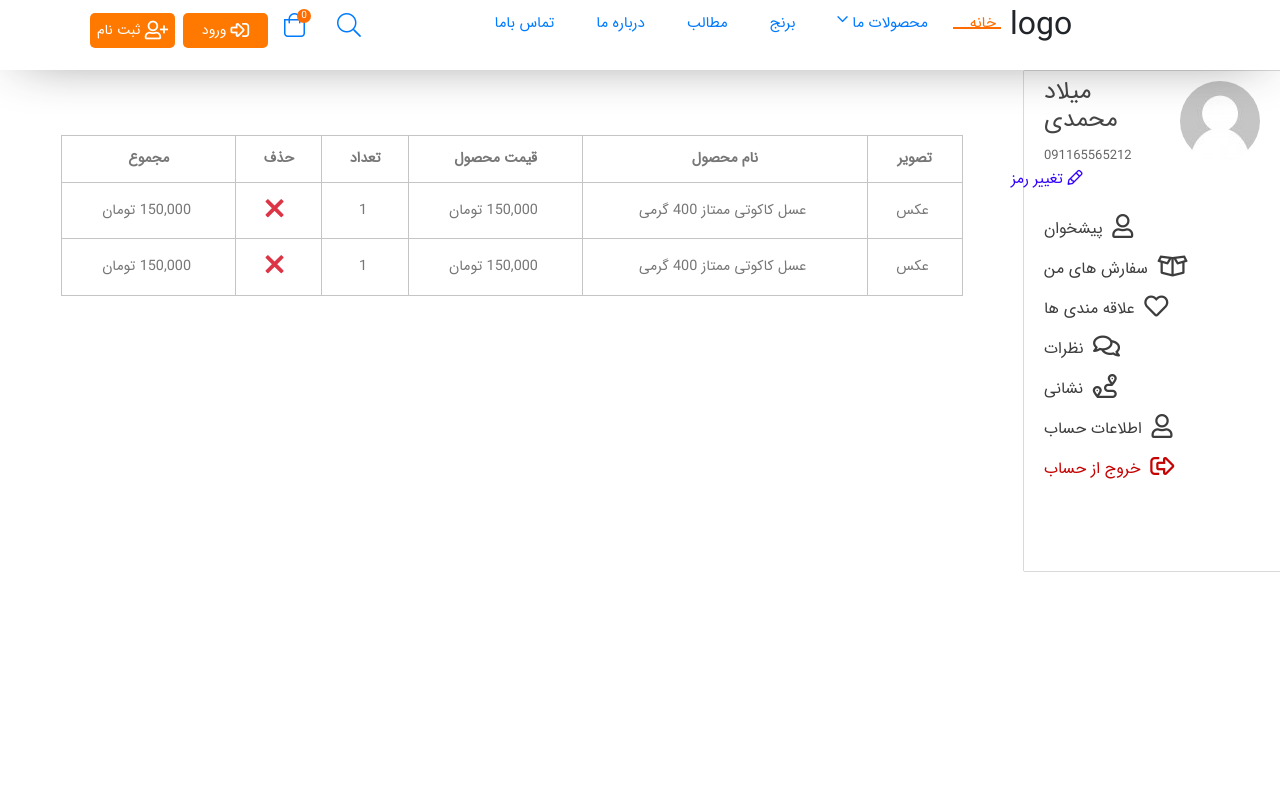
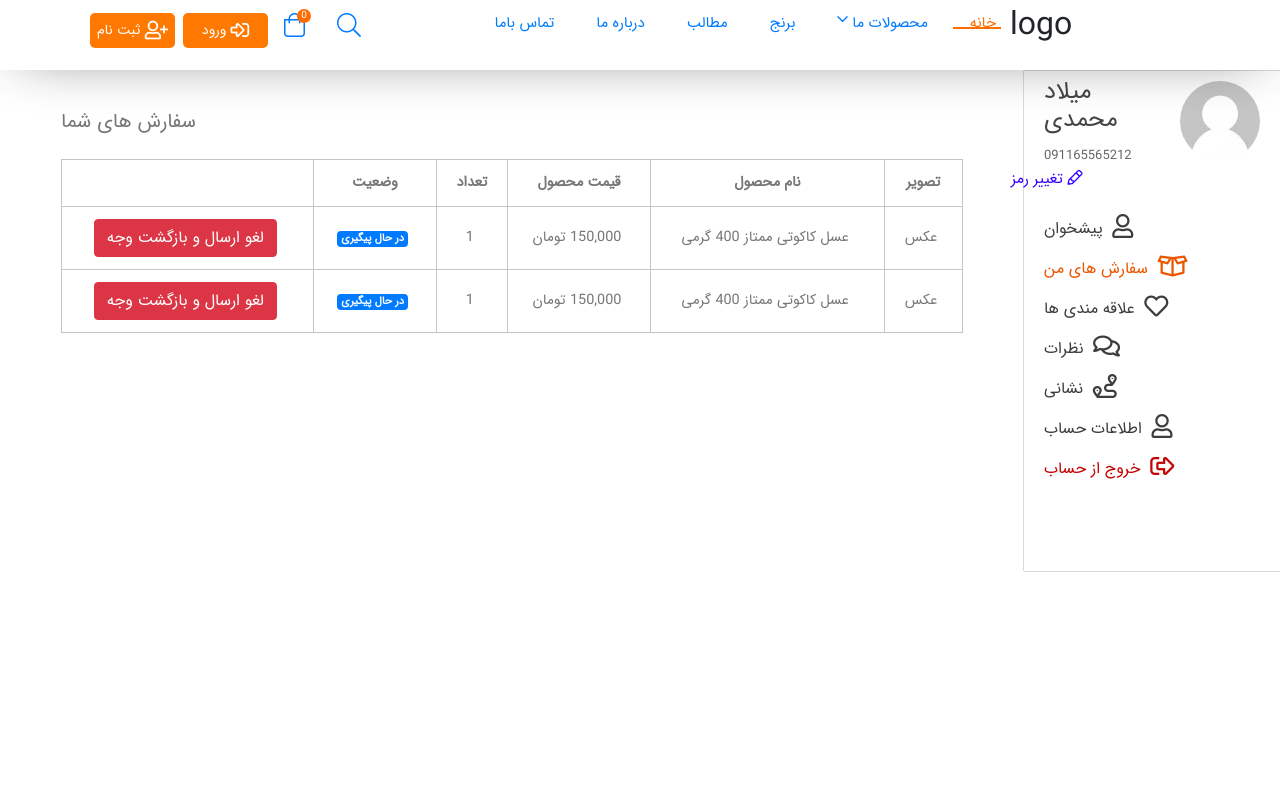
Before and after one commit to miladmohammadi82/afraalian-vue-cli, a Vue app: page /profile/my-order in a window 1280 px wide. Shown: the top 800 px of the page. Built offline with nearby package versions, Linux system fonts and the light colour scheme.

Commit message:
create complate my-order page and start likes page

```diff
--- /dev/null
+++ b/src/components/auth/userEnterFace/page/likes.vue
@@ -0,0 +1,15 @@
+<template>
+  <div class="container">
+
+  </div>
+</template>
+
+<script>
+export default {
+
+}
+</script>
+
+<style>
+
+</style>
--- a/src/components/auth/userEnterFace/page/my-order.vue
+++ b/src/components/auth/userEnterFace/page/my-order.vue
@@ -1,5 +1,6 @@
 <template>
   <div class="container">
+    <h5 style="color: #777;">سفارش های شما</h5>
     <table class="content-table">
         <thead>
             <tr>
@@ -7,8 +8,8 @@
             <th>نام محصول</th>
             <th>قیمت محصول</th>
             <th>تعداد</th>
-          <th>حذف</th>
-          <th>مجموع</th>
+            <th>وضعیت</th>
+            <th></th>
             </tr>
         </thead>
         <tbody>
@@ -20,10 +21,9 @@
                 <h4>تعداد : </h4>&nbsp;{{ productCart. number }}
             </td>
             <td>
-            <h4>حذف : </h4>&nbsp;
-            <i class="far fa-times fa-2x text-danger" style="cursor: pointer;"></i>
+                <h4>وضعیت : </h4>&nbsp;<span class="badge badge-primary">در حال پیگیری</span>
             </td>
-          <td><h4>مجموع : </h4>&nbsp;{{ productCart.priceMajmoh }}</td>
+            <td><h4>مجموع : </h4>&nbsp;<button type="button" class="btn btn-danger">لغو ارسال و بازگشت وجه</button></td>
             </tr>
         </tbody>
     </table>
--- a/src/components/auth/userEnterFace/profile.vue
+++ b/src/components/auth/userEnterFace/profile.vue
@@ -15,7 +15,7 @@
         <div class="pt-5 list-user-prodile-section">
           <ul class="list-user-prodile-ul">
             <li><router-link to="/profile/dashboard"><i class="far fa-user fa-lg"></i>&nbsp;&nbsp;پیشخوان</router-link></li>
-            <li><a><i class="far fa-box-open fa-lg"></i>&nbsp;&nbsp;سفارش های من</a></li>
+            <li><router-link to="/profile/my-order"><i class="far fa-box-open fa-lg"></i>&nbsp;&nbsp;سفارش های من</router-link></li>
             <li><a><i class="far fa-heart fa-lg"></i>&nbsp;&nbsp;علاقه مندی ها</a></li>
             <li><a><i class="far fa-comments fa-lg"></i>&nbsp;&nbsp;نظرات</a></li>
             <li><a><i class="far fa-route fa-lg"></i>&nbsp;&nbsp;نشانی</a></li>
```
Also changed, not shown: src/router.js (+7 -5 lines). Lines whose indentation alone changed are shown as unchanged.
